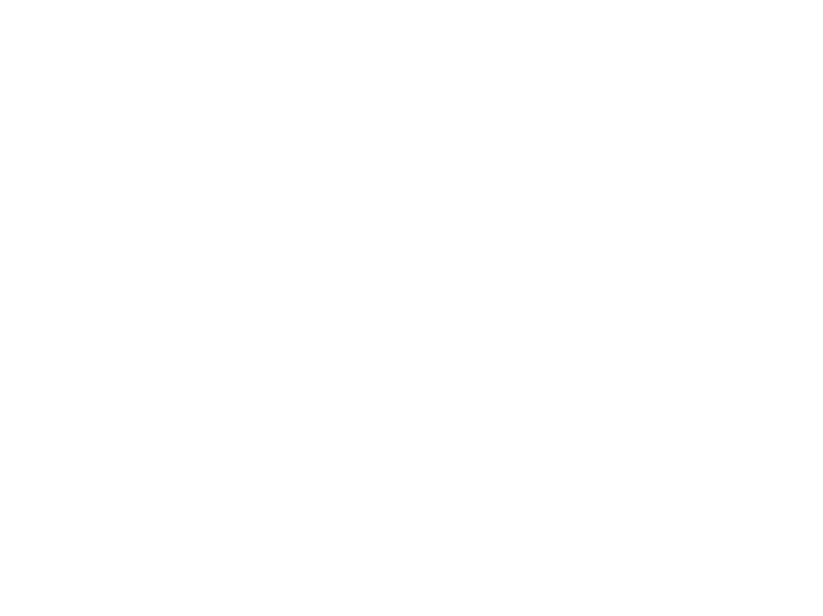
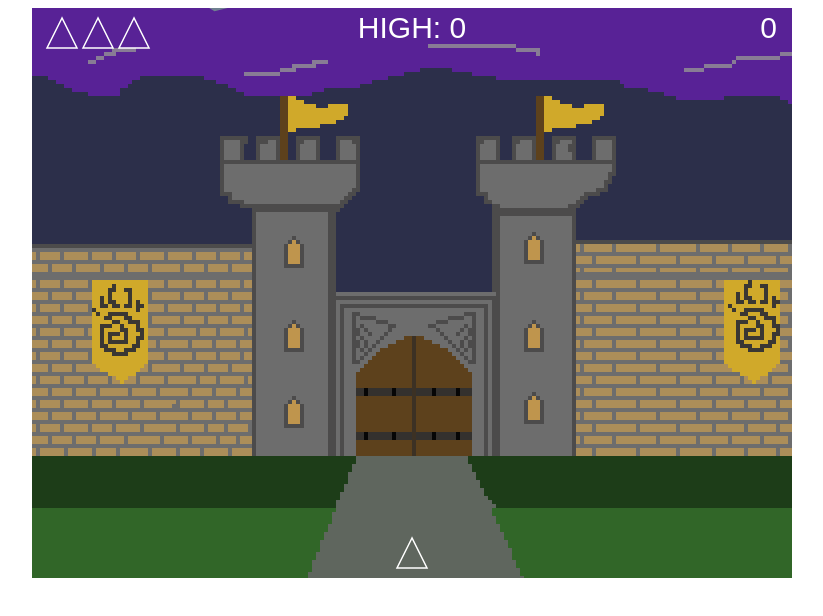
Before and after one commit to NithinBalaaji/BallBlaster, a plain HTML site: page index.html in a window 1280 px wide. Shown: the whole page, without its empty margins (228-1051 px from the left). Drawn offline with Linux system fonts and the light colour scheme.

Commit message:
Add files via upload

```diff
--- /dev/null
+++ b/BallBlasterrev1.js
@@ -0,0 +1,487 @@
+       const GAME_LIVES=3;
+
+        const STONE_NUM = 2;
+        const STONE_SIZE = 100;
+        const STONE_VERT = 10;
+        const STONE_SPD = 50;
+        const STONES_PTS_LARGE = 100;
+        const STONES_PTS_MED = 50;
+        const STONES_PTS_SML = 20;
+        const gravity = 1;
+        const CANNON_SIZE = 30;
+        const SHOW_BOUNDING = false;
+        const LASER_MAX = 10000000000000000;
+        const TEXT_FADE_TIME = 2.5;
+        const TEXT_SIZE = 700;
+        const SAVE_KEY_SCOE = "highscore";
+
+        /** @type {HTMLCanvasElement} */
+        var canv = document.getElementById("gameCanvas");
+        var ctx = canv.getContext("2d");
+
+
+        var level,lives,stones,cannon,score,scoreHigh,text1,textAlpha;
+
+        newGame();
+
+        var cannon = newCannon();
+        var background = new Image();
+        background.src = 'background.gif'
+
+
+        var stones = [];
+        createStones();
+
+
+        document.addEventListener("keydown", keyDown);
+        document.addEventListener("keyup", keyUp);
+
+        setInterval(update,25 );
+
+        function createStones() {
+
+            stones = [];
+            var x, y;
+
+            for (var i = 0; i < STONE_NUM + level; i++) {
+
+               var ran = Math.floor((Math.random() * 2));
+
+             if(ran>=1){
+                     var xv = -STONE_SPD*Math.cos(Math.random()*(Math.PI)*2/180)/30;
+                    }
+
+                    else{
+                        var xv = STONE_SPD*Math.cos(Math.random()*(Math.PI)*2/180)/30;
+                    }
+
+                do {
+                    x = ran*canv.width;
+                    y = 50;
+                } while (distBetweenPoints(cannon.x, cannon.y, x, y) < STONE_SIZE * 2 + cannon.r);
+                stones.push(newStone(x, y, Math.ceil(STONE_SIZE/2)));
+            }
+        }
+
+
+        function destroyStone(index){
+
+            var x= stones[index].x;
+            var y= stones[index].y;
+            var r= stones[index].r;
+
+            if(r==Math.ceil(STONE_SIZE/2)){
+                stones.push(newStone(stones[index].x,stones[index].x,Math.ceil(STONE_SIZE/4)));
+                stones.push(newStone(stones[index].x,stones[index].x,Math.ceil(STONE_SIZE/4)));
+                score+=STONES_PTS_LARGE;
+
+            }
+
+            else if(r==Math.ceil(STONE_SIZE/4)){
+
+                stones.push(newStone(stones[index].x,stones[index].x,Math.ceil(STONE_SIZE/8)));
+                stones.push(newStone(stones[index].x,stones[index].x,Math.ceil(STONE_SIZE/8)));
+                score+=STONES_PTS_MED;
+            } else{
+
+                score+=STONES_PTS_SML;
+
+            }
+
+            if(score>scoreHigh){
+                scoreHigh=score;
+                localStorage.setItem(SAVE_KEY_SCOE, scoreHigh);
+            }
+
+            stones.splice(index,1);
+
+            if(stones.length==0){
+                level++;
+                newLevel();
+            }
+
+        }
+
+        function distBetweenPoints(x1, y1, x2, y2) {
+
+           var dist = Math.sqrt(Math.pow(x2 - x1, 2) + Math.pow(y2 - y1, 2));
+
+           return dist;
+        }
+
+        function drawCannon(x,y,a){
+            ctx.strokeStyle = "white";
+                    ctx.lineWidth = CANNON_SIZE / 20;
+                    ctx.beginPath();
+                    ctx.moveTo(
+                        x + 4 / 3 * cannon.r * Math.cos(a),
+                        y - 4 / 3 * cannon.r * Math.sin(a)
+                    );
+                    ctx.lineTo(
+                        x - cannon.r * (2 / 3 * Math.cos(a) + Math.sin(a)),
+                        y + cannon.r * (2 / 3 * Math.sin(a) - Math.cos(a))
+                    );
+                    ctx.lineTo(
+                        x - cannon.r * (2 / 3 * Math.cos(a) - Math.sin(a)),
+                        y + cannon.r * (2 / 3 * Math.sin(a) + Math.cos(a))
+                    );
+                    ctx.closePath();
+                    ctx.stroke();
+
+        }
+
+
+
+
+
+       function keyDown(/** @type {KeyboardEvent} */ ev) {
+
+        if(cannon.dead){
+            return;
+        }
+            switch(ev.keyCode) {
+                case 37: // left arrow (rotate cannon left)
+
+                    shootLaser();
+                    shootLaser();
+                    cannon.x -= 20;
+                    break;
+                case 39: // right arrow (rotate cannon right)
+                    shootLaser();
+                    shootLaser();
+                    cannon.x+= 20;
+                    break;
+            }
+        }
+
+        function keyUp(/** @type {KeyboardEvent} */ ev) {
+
+            if(cannon.dead){
+                return;
+            }
+            switch(ev.keyCode) {
+                case 37:
+                    shootLaser();
+
+
+                case 39:
+                     shootLaser();
+
+
+            }
+        }
+
+        function newStone(x, y, r) {
+
+            var levelMult = 1 + 0.1 * level;
+            var x1 =x;
+            var y1 =y;
+
+             var ran = Math.floor((Math.random() * 2));
+             if(ran==1){
+                     var xv = -STONE_SPD*Math.cos(Math.random()*(Math.PI)*2/180)/10;
+                    }
+
+                    else{
+                        var xv = STONE_SPD*Math.cos(Math.random()*(Math.PI)*2/180)/10;
+                    }
+
+            var stone = {
+
+
+                x :x1,
+                y: y1,
+                xv: xv,
+                yv: STONE_SPD/10,
+                a: Math.random() * Math.PI * 2, // in radians
+                r: r,
+                offs: [],
+                vert: Math.floor(Math.random() * (STONE_VERT + 1) + STONE_VERT / 2)
+
+            };
+
+
+
+            return stone;
+        }
+
+
+
+         function newGame(){
+            level=0;
+            lives = GAME_LIVES;
+            score=0;
+
+            var scoreStr = localStorage.getItem(SAVE_KEY_SCOE);
+            if(scoreStr == null){
+                scoreHigh=0;
+            }
+            else{
+                scoreHigh = parseInt(scoreStr);
+            }
+            cannon = newCannon();
+            newLevel();
+
+            }
+
+            function newLevel(){
+                text = "Level " + (level+1);
+                textAlpha = 1.0;
+                createStones();
+            }
+
+
+        function newCannon() {
+            return {
+                 x: canv.width/2,
+                y: canv.height-20,
+                a: 90 / 180 * Math.PI,
+                r: CANNON_SIZE / 2,
+                explodeTime: 0,
+                lasers: [],
+                rot: 0,
+                thrusting: false,
+                canShoot : true,
+                explodeTime : 0,
+                dead: false,
+                thrust: {
+                    x: 0,
+                    y: 0
+                }
+            }
+        }
+
+        function shootLaser(){
+        if(cannon.canShoot && cannon.lasers.length<LASER_MAX){
+           cannon.lasers.push({
+                x:cannon.x + 4 / 3 * cannon.r * Math.cos(cannon.a),
+                y:cannon.y - 4 / 3 * cannon.r * Math.sin(cannon.a),
+                xv: 1000*Math.cos(cannon.a)/50,
+                yv: -1000*Math.sin(cannon.a)/50,
+                dist:0,
+                explodeTime: 0
+
+           });
+        }
+
+
+        }
+
+        function gameOver(){
+            cannon.dead = true;
+            text = "GameOver";
+            textAlpha=1.0;
+
+            newGame();
+
+        }
+
+        function update() {
+
+            var exploding = cannon.explodeTime > 0;
+
+            ctx.fillStyle = "black";
+            ctx.drawImage(background,0,0);
+
+            var a, r, x, y, offs, vert;
+            for (var i = 0; i < stones.length; i++) {
+                ctx.fillStyle="slategrey";
+                ctx.strokeStyle = "slategrey";
+                ctx.lineWidth = CANNON_SIZE / 20;
+
+                a = stones[i].a;
+                r = stones[i].r;
+                x = stones[i].x;
+                y = stones[i].y;
+
+                vert = stones[i].vert;
+
+
+                ctx.beginPath();
+                ctx.moveTo(
+                    x + r  * Math.cos(a),
+                    y + r  * Math.sin(a)
+                );
+
+
+                for (var j = 1; j < vert; j++) {
+                    ctx.lineTo(
+                        x + r * Math.cos(a + j * Math.PI * 2 / vert),
+                        y + r * Math.sin(a + j * Math.PI * 2 / vert)
+                    );
+                }
+                ctx.closePath();
+                ctx.fill();
+                ctx.stroke();
+
+                if (SHOW_BOUNDING) {
+                    ctx.strokeStyle = "lime";
+                    ctx.beginPath();
+                    ctx.arc(x, y, r, 0, Math.PI * 2, false);
+                    ctx.stroke();
+                }
+            }
+
+
+            if (!exploding) {
+                if (!cannon.dead) {
+                    drawCannon(cannon.x,cannon.y,cannon.a);
+                }
+
+
+            }
+
+
+            if (SHOW_BOUNDING) {
+                ctx.strokeStyle = "lime";
+                ctx.beginPath();
+                ctx.arc(cannon.x, cannon.y, cannon.r, 0, Math.PI * 2, false);
+                ctx.stroke();
+            }
+
+
+              for(var i=0;i<cannon.lasers.length;i++){
+                ctx.fillStyle="red";
+                ctx.beginPath();
+                ctx.arc(cannon.lasers[i].x,cannon.lasers[i].y,CANNON_SIZE/8,0,Math.PI*2,false);
+
+                ctx.fill();
+            }
+
+
+            if(textAlpha>=0){
+
+                ctx.fillStyle = "rgba(255,255,255," + textAlpha + ")";
+                ctx.font = "large-caps" + "10px sans-serif";
+                ctx.textAlign="center";
+                ctx.fillText(text,canv.width/2,canv.height/2);
+                textAlpha -=(1.0/TEXT_FADE_TIME/20);
+
+            } else if(cannon.dead){
+                newGame();
+            }
+
+            for( var i=0; i< lives; i++){
+                drawCannon(CANNON_SIZE + i*CANNON_SIZE*1.2, CANNON_SIZE,0.5*Math.PI);
+
+            }
+
+
+            ctx.textAlign = "right";
+            ctx. fillStyle = "white";
+            ctx.font = "30px sans-serif";
+            ctx.fillText(score, canv.width - CANNON_SIZE/2,CANNON_SIZE);
+
+            ctx.textAlign = "center";
+            ctx. fillStyle = "white";
+            ctx.font = "large-caps" + "30px sans-serif";
+            ctx.fillText("HIGH: " + scoreHigh, canv.width/2, CANNON_SIZE);
+
+
+            var ax,ay,lx,ly;
+
+            for(var i=stones.length-1;i>=0;i--){
+                ax=stones[i].x;
+                ay=stones[i].y;
+                ar=stones[i].r;
+
+                for(var j=cannon.lasers.length - 1;j>=0;j--){
+
+                    lx=cannon.lasers[j].x;
+                    ly=cannon.lasers[j].y;
+
+                    if(distBetweenPoints(ax,ay,lx,ly)<=ar){
+                            destroyStone(i);
+                        cannon.lasers.splice(j,1);
+
+
+
+                        break;
+
+                    }
+                }
+            }
+
+
+
+
+                if (!cannon.dead) {
+                    for (var i = 0; i < stones.length; i++) {
+                        if (distBetweenPoints(cannon.x, cannon.y, stones[i].x, stones[i].y) < stones[i].r) {
+                            lives--;
+                            destroyStone(i);
+                            if(lives==0){
+                                gameOver();
+                            }
+                            break;
+                        }
+                    }
+                }
+
+
+
+                 else {
+
+
+                    lives--;
+                    if(lives==0){
+                        gameOver();
+                    }
+                    else{
+                         cannon = newCannon();
+                    }
+
+            }
+
+
+             if (cannon.x < 30 - cannon.r) {
+                cannon.x = cannon.r;
+            } else if (cannon.x > canv.width + cannon.r) {
+                cannon.x =canv.width-20;
+            }
+            if (cannon.y < 0 - cannon.r) {
+                cannon.y = canv.height + cannon.r;
+            } else if (cannon.y > canv.height + cannon.r) {
+                cannon.y = 0 - cannon.r;
+            }
+
+
+
+            for (var i = 0; i < stones.length; i++) {
+
+                stones[i].x += stones[i].xv;
+                stones[i].y += stones[i].yv;
+                stones[i].yv+=gravity;
+
+                if(stones[i].y>=(canv.height-20)){
+
+                    stones[i].yv= -stones[i].yv;
+
+
+                    break;}
+
+                    if(stones[i].x<0){
+                        stones[i].xv= -stones[i].xv;
+                        break;
+                    }
+
+                       if(stones[i].x>canv.width){
+
+                        stones[i].xv= -stones[i].xv;
+                        break;
+
+                       }
+
+                   }
+
+
+
+             for(var i=0;i<cannon.lasers.length;i++){
+
+
+                cannon.lasers[i].x += cannon.lasers[i].xv;
+                cannon.lasers[i].y += cannon.lasers[i].yv;
+
+                 }
+
+        }
```
Also changed, not shown: index.html (+1 -1 lines).
